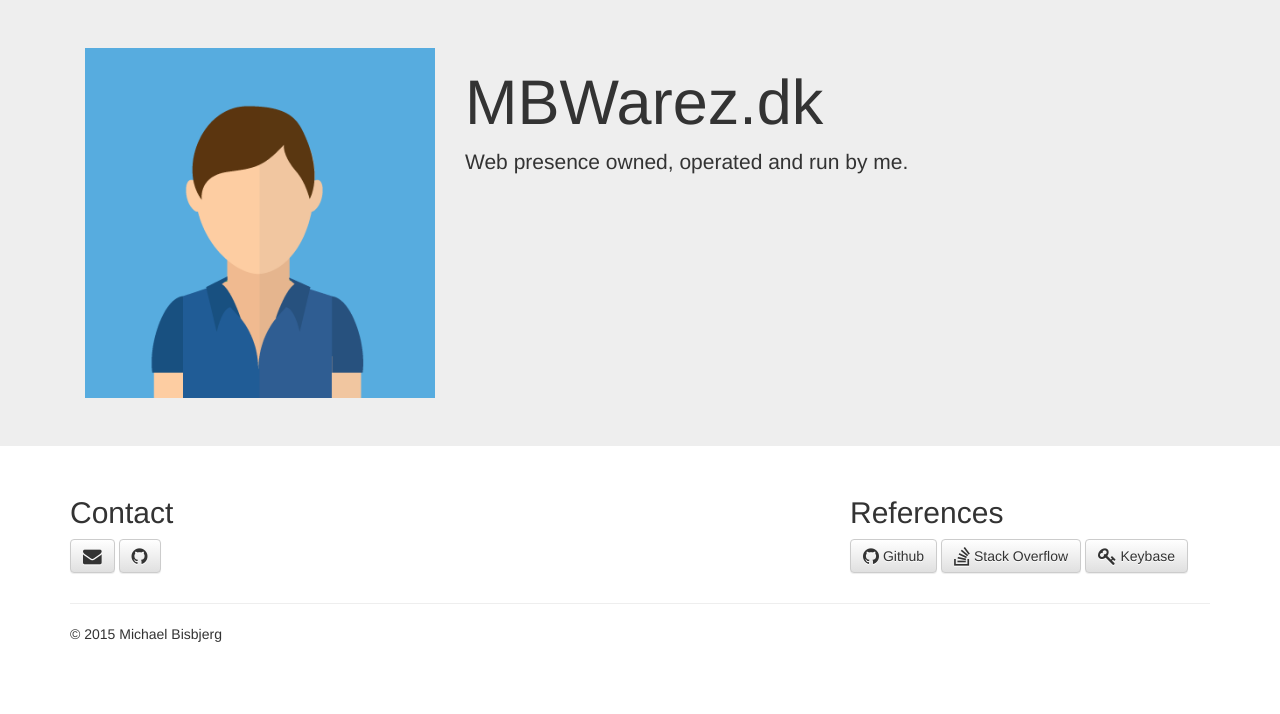
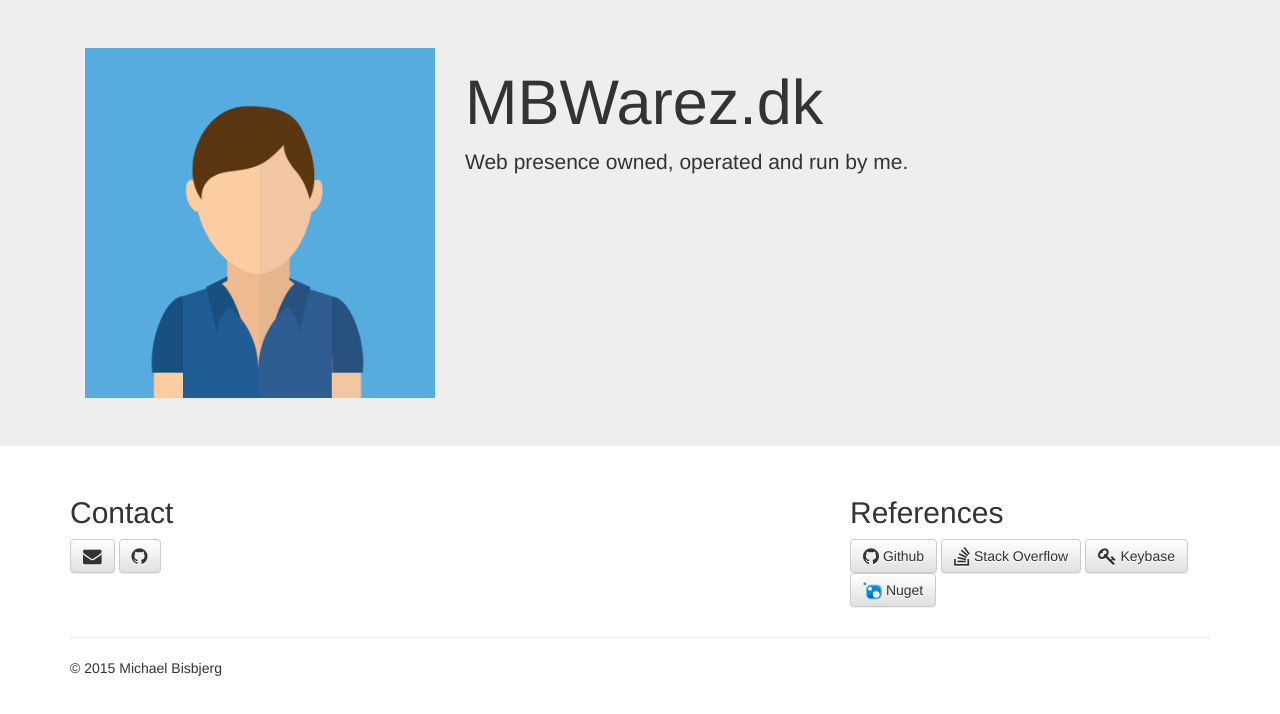
Before and after one commit to LordMike/mbwarez.dk, a plain HTML site: page index.html in a window 1280 px wide. Drawn offline with Linux system fonts and the light colour scheme.

Commit message:
Add Nuget link

```diff
--- a/index.html
+++ b/index.html
@@ -83,6 +83,9 @@
                     <a class="btn btn-large btn-default" href="https://keybase.io/lordmike">
                         <i class="fa fa-lg fa-key"></i> Keybase
                     </a>
+                    <a class="btn btn-large btn-default" href="https://www.nuget.org/profiles/LordMike">
+                        <img src="img/nuget-logo.svg" style="width:19px; height:18px" /> Nuget
+                    </a>
                 </p>
             </div>
         </div>
```
Also changed, not shown: img/nuget-logo.svg (added).
